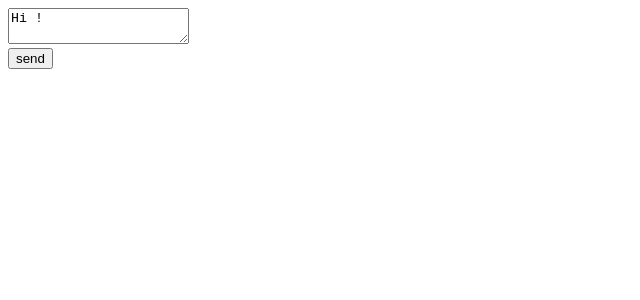
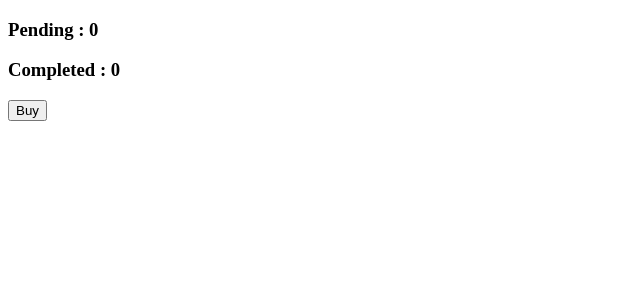
Before and after one commit to calvinthen/my-react-app, a React (Vite) app: page / in a window 1280 px wide. Shown: the top 300 px of the page, without its empty margins (0-640 px from the left). Built offline with nearby package versions, Linux system fonts and the light colour scheme.

Commit message:
queue a series

```diff
--- a/src/App.jsx
+++ b/src/App.jsx
@@ -14,6 +14,7 @@ import MyButton from "./MyButton";
 import PackingList from "./PackingList";
 import PassingProps from "./PassingProps";
 import PersonList from "./PersonList";
+import QueueingASeries from "./QueueingASeries";
 import RenderingList from "./RenderingList";
 import RespondingToEvents from "./RespondingToEvents";
 import SculptureList from "./SculptureList";
@@ -112,7 +113,9 @@ function App() {
         {/* <AcomponnentMemory/>
         <AcomponnentMemory/> */}
 
-        <StateAsSnapshot/>
+        {/* <StateAsSnapshot/> */}
+
+        <QueueingASeries/>
       </>
     );
 }
--- /dev/null
+++ b/src/QueueingASeries.jsx
@@ -0,0 +1,33 @@
+import React, { useState } from 'react'
+
+export default function QueueingASeries(){
+    const [pending, setPending] = useState(0);
+    const [completed, setCompleted] = useState(0);
+
+    async function handleClick(){
+        setPending(p => p + 1);
+        await delay(3000)
+        setPending(p => p - 1);
+        setCompleted(c => c + 1);
+    }
+
+    return(
+        <>
+            <h3>
+                Pending : {pending}
+            </h3>
+            <h3>
+                Completed : {completed}
+            </h3>
+            <button onClick={handleClick}>
+                Buy
+            </button>
+        </>
+    );
+}
+
+function delay(ms) {
+    return new Promise(resolve => {
+      setTimeout(resolve, ms);
+    });
+  }
```
